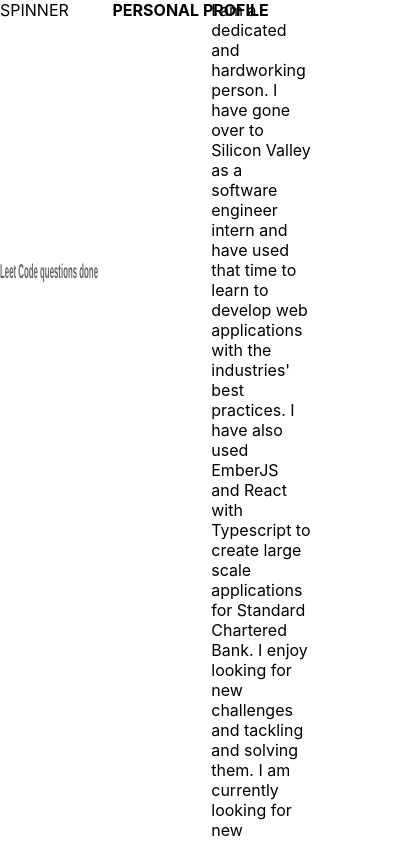
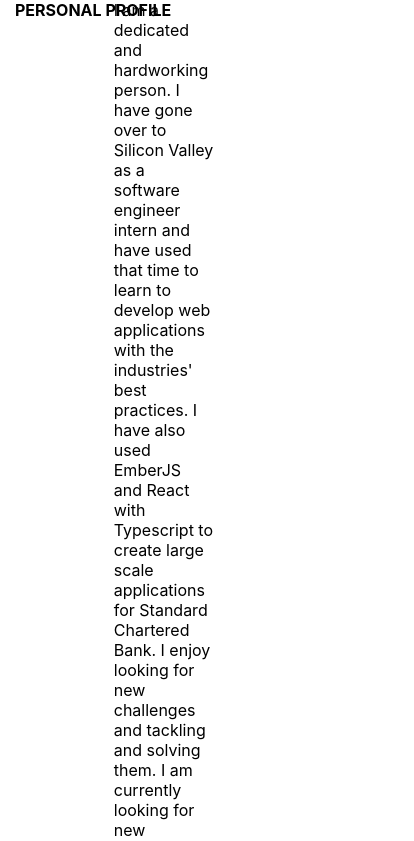
Before and after one commit to bengeh/my-resume, a React (Create React App) app: page / in a window 390 px wide. Shown: the top 841 px of the page, 414 px wide, since content can reach past the window. Built offline with nearby package versions, Linux system fonts and the light colour scheme; no server answers.

Commit message:
dont display charts on phones

```diff
--- a/src/App.tsx
+++ b/src/App.tsx
@@ -38,9 +38,12 @@ const MainPage = styled.div`
   flex-direction: row;
 `
 const LeftContainer = styled.div`
-  display: flex;
-  flex-direction: column;
-  width: 25%
+  display: none;
+  width: 25%;
+  @media(min-width: 1024px) {
+    display: flex;
+    flex-direction: column;
+}
 `
 
 
```
